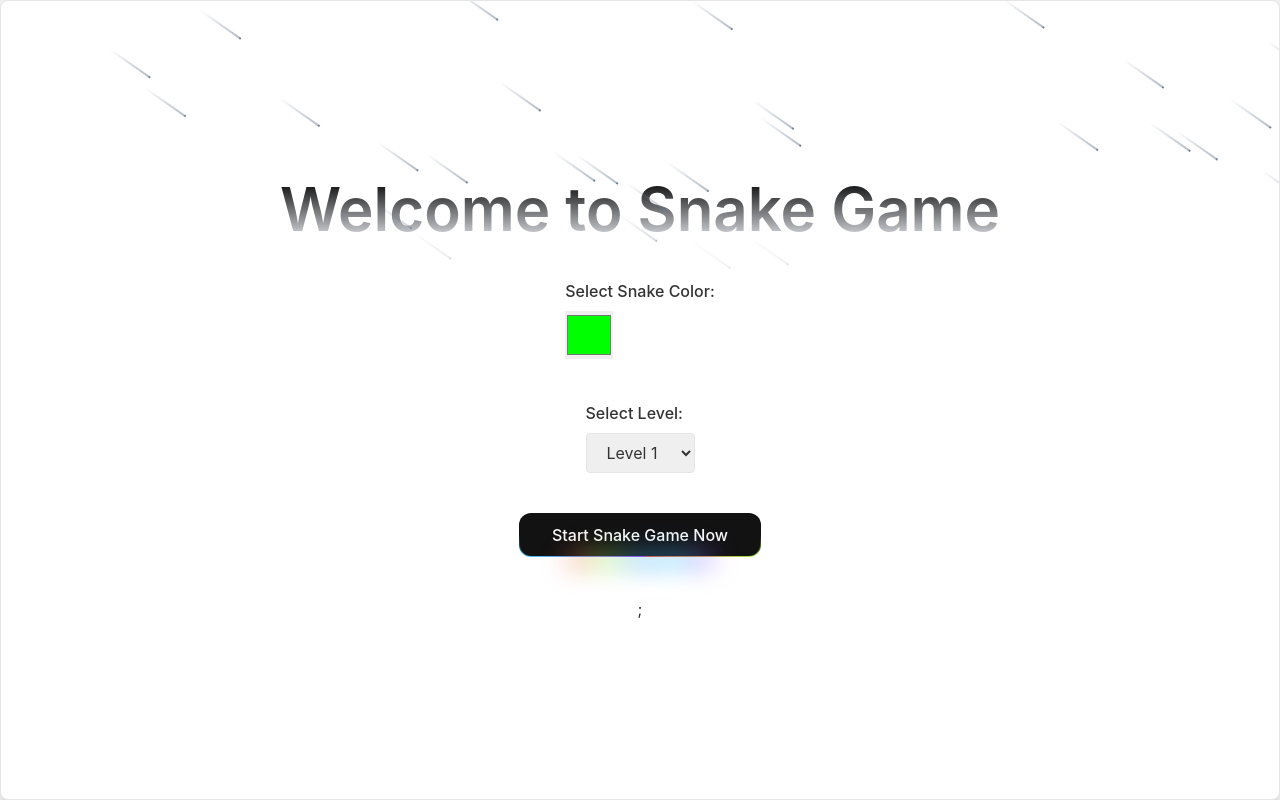
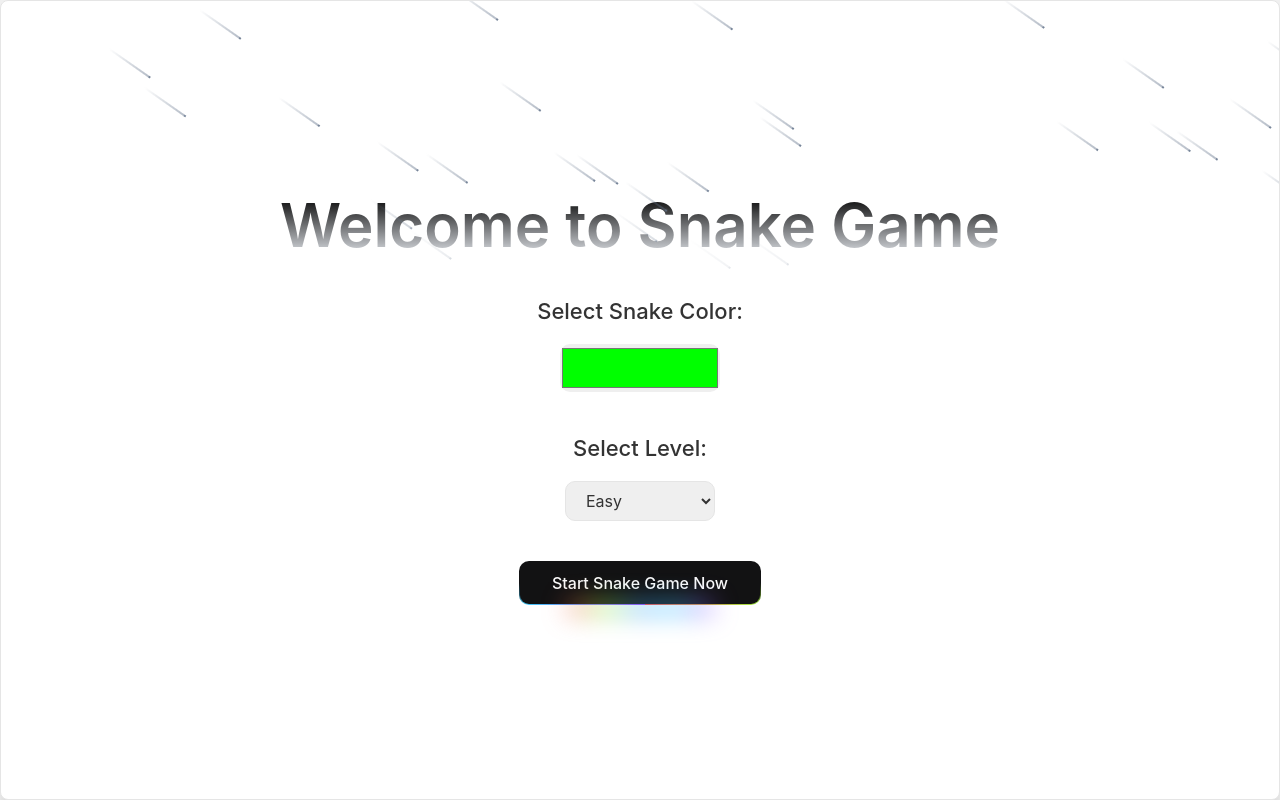
Before and after one commit to soknydev/snake-game-v1, a Next.js app: page / in a window 1280 px wide. Built offline with nearby package versions, Linux system fonts and the light colour scheme.

Commit message:
fig bug color and level

```diff
--- a/app/dashboard/page.tsx
+++ b/app/dashboard/page.tsx
@@ -1,16 +1,33 @@
 'use client';
 
-import React, { useState } from "react";
-import { useRouter } from "next/navigation";
+import React, { useEffect, useState } from "react";
+import { useSearchParams, useRouter } from "next/navigation";
 import GameBoard from "@/components/GameBoard";
 
 const Dashboard = () => {
   const router = useRouter();
+  const searchParams = useSearchParams();
   const [isPaused, setIsPaused] = useState(false);
+  const [snakeColor, setSnakeColor] = useState("#00ff00"); // Default color
+  const [level, setLevel] = useState("easy"); // Default level
 
-  const queryParams = new URLSearchParams(window.location.search);
-  const snakeColor = queryParams.get("color") || "#00ff00";
-  const level = parseInt(queryParams.get("level") || "1", 10);
+  const levelSpeeds: Record<string, number> = {
+    easy: 1,
+    medium: 2,
+    hard: 3,
+    "very hard": 4,
+  };
+
+  useEffect(() => {
+    // Get query parameters
+    const colorParam = searchParams.get("color");
+    const levelParam = searchParams.get("level");
+
+    if (colorParam) setSnakeColor(decodeURIComponent(colorParam)); // Decode the color
+    if (levelParam) setLevel(levelParam);
+
+    console.log("Color:", colorParam, "Level:", levelParam);
+  }, [searchParams]);
 
   const togglePause = () => {
     setIsPaused((prev) => !prev);
@@ -23,7 +40,7 @@ const Dashboard = () => {
   return (
     <div className="min-h-screen flex flex-col items-center justify-center gap-8 p-8">
       <h1 className="text-[40px] font-bold text-blue-600">Snake Game Dashboard</h1>
-      <GameBoard snakeColor={snakeColor} level={level}  />
+      <GameBoard snakeColor={snakeColor} level={levelSpeeds[level]} />
       <div className="flex gap-4">
         <button
           onClick={togglePause}
--- a/app/page.tsx
+++ b/app/page.tsx
@@ -9,12 +9,14 @@ import RainbowButton from "@/components/ui/rainbow-button";
 
 const Home = () => {
   const [snakeColor, setSnakeColor] = useState<string>("#00ff00");
-  const [level, setLevel] = useState<number>(1);
+  const [level, setLevel] = useState<string>("easy");
   const router = useRouter();
 
   const startGame = () => {
-    router.push(`/dashboard?color=${snakeColor}&level=${level}`);
+    const encodedColor = encodeURIComponent(snakeColor); // Properly encode the selected color
+    router.push(`/dashboard?color=${encodedColor}&level=${level}`);
   };
+
 
   return (
     <div className="relative flex h-screen w-full flex-col items-center justify-center overflow-hidden rounded-lg border bg-background md:shadow-xl">
@@ -25,7 +27,9 @@ const Home = () => {
         </h1>
         <ColorPicker selectedColor={snakeColor} onColorChange={setSnakeColor} />
         <LevelSelector selectedLevel={level} onLevelChange={setLevel} />
-        <RainbowButton onClick={startGame} >Start Snake Game Now</RainbowButton>;
+        <RainbowButton onClick={startGame} className="rounded-[10px]">
+          Start Snake Game Now
+        </RainbowButton>
       </div>
     </div>
   );
--- a/components/ColorPicker.tsx
+++ b/components/ColorPicker.tsx
@@ -7,13 +7,17 @@ interface ColorPickerProps {
 
 const ColorPicker: React.FC<ColorPickerProps> = ({ selectedColor, onColorChange }) => {
   return (
-    <div>
-      <label className="block mb-2 font-medium">Select Snake Color:</label>
+    <div className="flex flex-col items-center justify-center gap-2">
+      <label className="block mb-2 font-medium text-[22px]">Select Snake Color:</label>
       <input
         type="color"
         value={selectedColor}
         onChange={(e) => onColorChange(e.target.value)}
-        className="w-12 h-12 cursor-pointer"
+        className="w-40 h-12 cursor-pointer rounded-[10px] focus:outline-none"
+        style={{
+          border: "none",
+          boxShadow: "none",
+        }}
       />
     </div>
   );
--- a/components/LevelSelector.tsx
+++ b/components/LevelSelector.tsx
@@ -1,22 +1,24 @@
 import React from "react";
 
 interface LevelSelectorProps {
-  selectedLevel: number;
-  onLevelChange: (level: number) => void;
+  selectedLevel: string;
+  onLevelChange: (level: string) => void;
 }
 
 const LevelSelector: React.FC<LevelSelectorProps> = ({ selectedLevel, onLevelChange }) => {
+  const levels = ["easy", "medium", "hard", "very hard"];
+
   return (
-    <div>
-      <label className="block mb-2 font-medium">Select Level:</label>
+    <div className="flex flex-col items-center justify-center gap-2">
+      <label className="block mb-2 font-medium text-[22px]">Select Level:</label>
       <select
         value={selectedLevel}
-        onChange={(e) => onLevelChange(parseInt(e.target.value))}
-        className="px-4 py-2 border rounded"
+        onChange={(e) => onLevelChange(e.target.value)}
+        className="px-4 py-2 min-w-[150px] border rounded-[10px]"
       >
-        {[1, 2, 3, 4, 5].map((level) => (
+        {levels.map((level) => (
           <option key={level} value={level}>
-            Level {level}
+            {level.charAt(0).toUpperCase() + level.slice(1)}
           </option>
         ))}
       </select>
```
